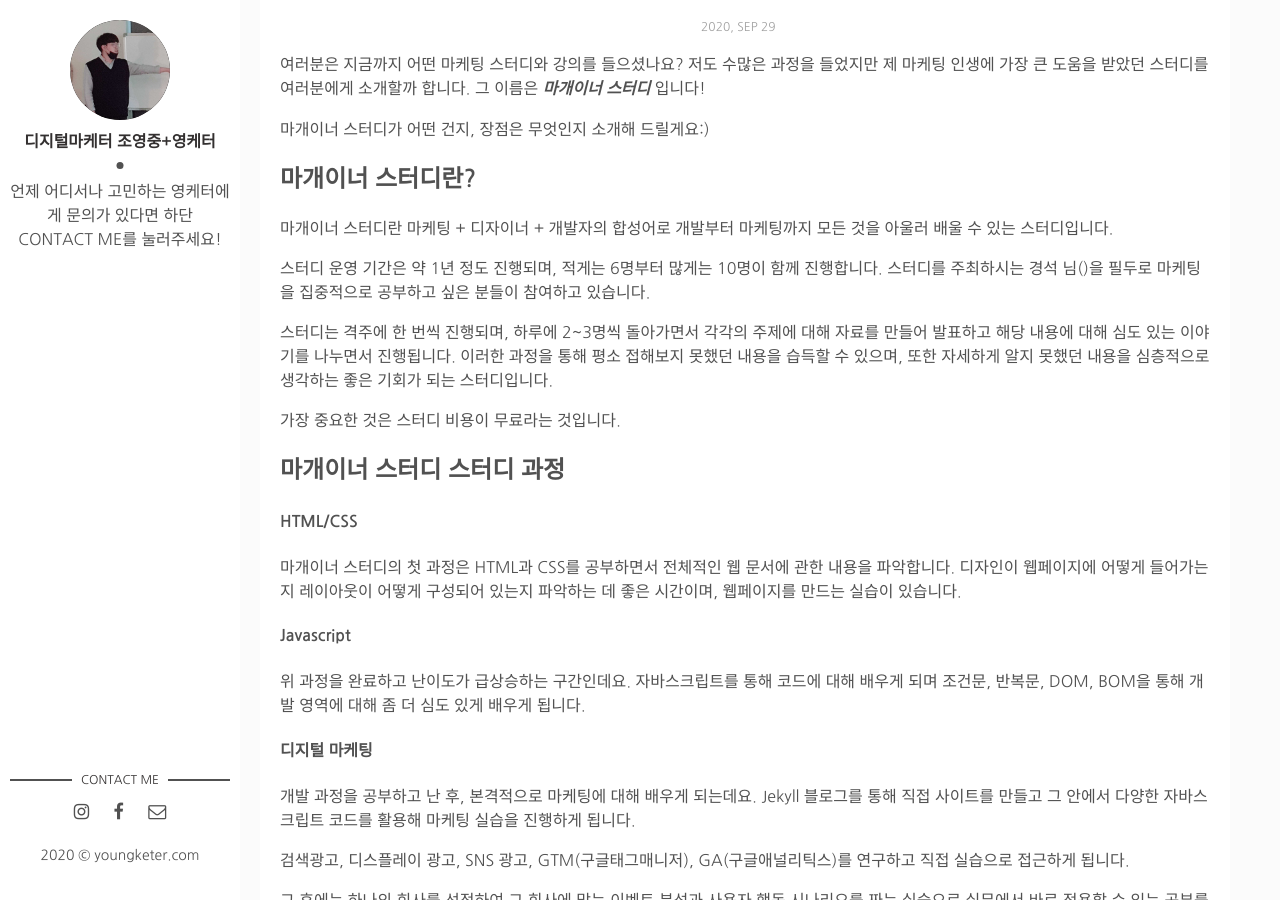
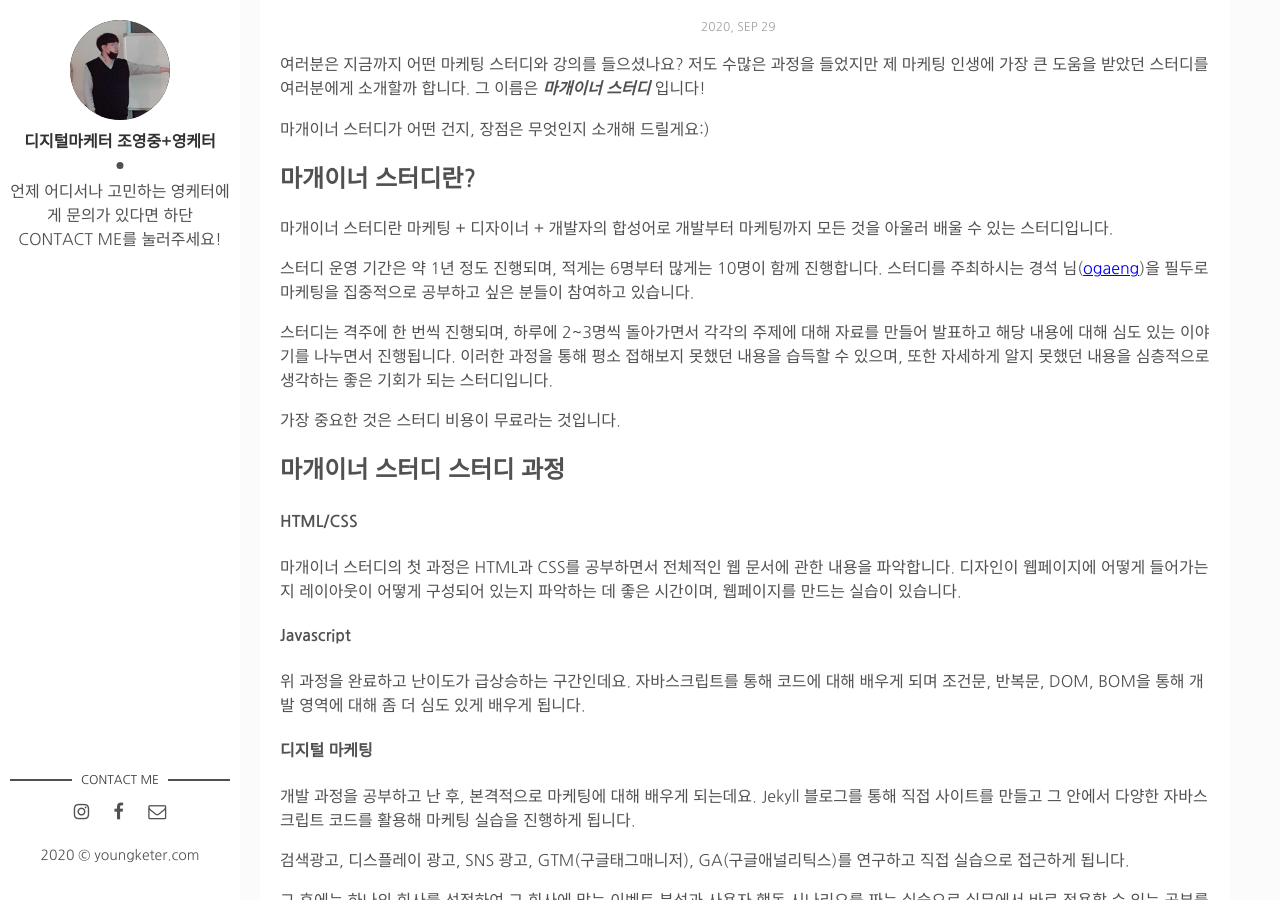
Before and after one commit to youngjungcho/marketing_Blog, a Jekyll site: the page built from _posts/2020-09-29-marketing_1.md, in a window 1280 px wide and 900 px high, scrolled down 584 px. Built offline with Jekyll 4.4.1, drawn with Linux system fonts in a browser that asks for light colours; comment, search, counter and statistics services are not loaded.

Commit message:
Update 2020-09-29-marketing_1.md

```diff
--- a/_posts/2020-09-29-marketing_1.md
+++ b/_posts/2020-09-29-marketing_1.md
@@ -24,7 +24,7 @@
 
 마개이너 스터디란 마케팅 + 디자이너 + 개발자의 합성어로 개발부터 마케팅까지 모든 것을 아울러 배울 수 있는 스터디입니다.
 
-스터디 운영 기간은 약 1년 정도 진행되며, 적게는 6명부터 많게는 10명이 함께 진행합니다. 스터디를 주최하시는 경석 님(<a href = "https://ogaeng.com/"></a>)을 필두로 마케팅을 집중적으로 공부하고 싶은 분들이 참여하고 있습니다.
+스터디 운영 기간은 약 1년 정도 진행되며, 적게는 6명부터 많게는 10명이 함께 진행합니다. 스터디를 주최하시는 경석 님([ogaeng](https://ogaeng.com, "ogaeng link"))을 필두로 마케팅을 집중적으로 공부하고 싶은 분들이 참여하고 있습니다.
 
 스터디는 격주에 한 번씩 진행되며, 하루에 2~3명씩 돌아가면서 각각의 주제에 대해 자료를 만들어 발표하고 해당 내용에 대해 심도 있는 이야기를 나누면서 진행됩니다. 이러한 과정을 통해 평소 접해보지 못했던 내용을 습득할 수 있으며, 또한 자세하게 알지 못했던 내용을 심층적으로 생각하는 좋은 기회가 되는 스터디입니다.
 
```
